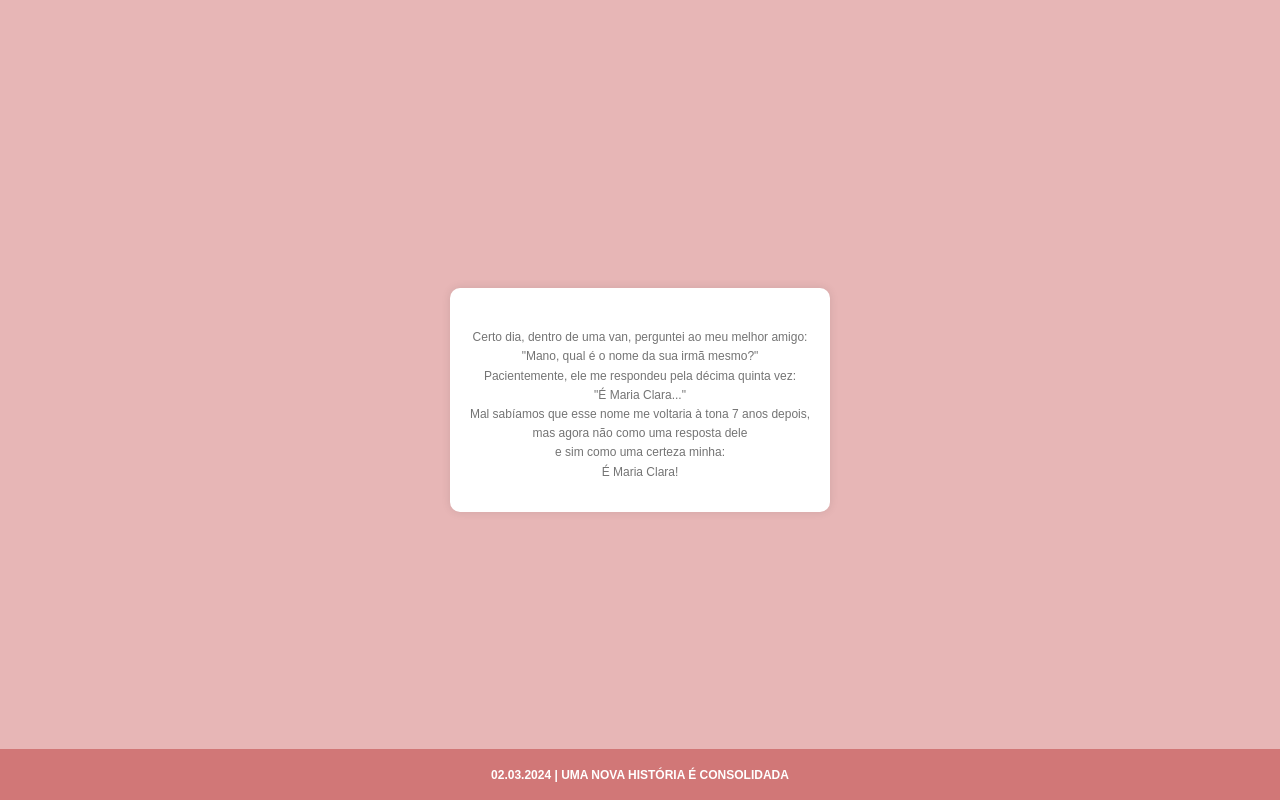
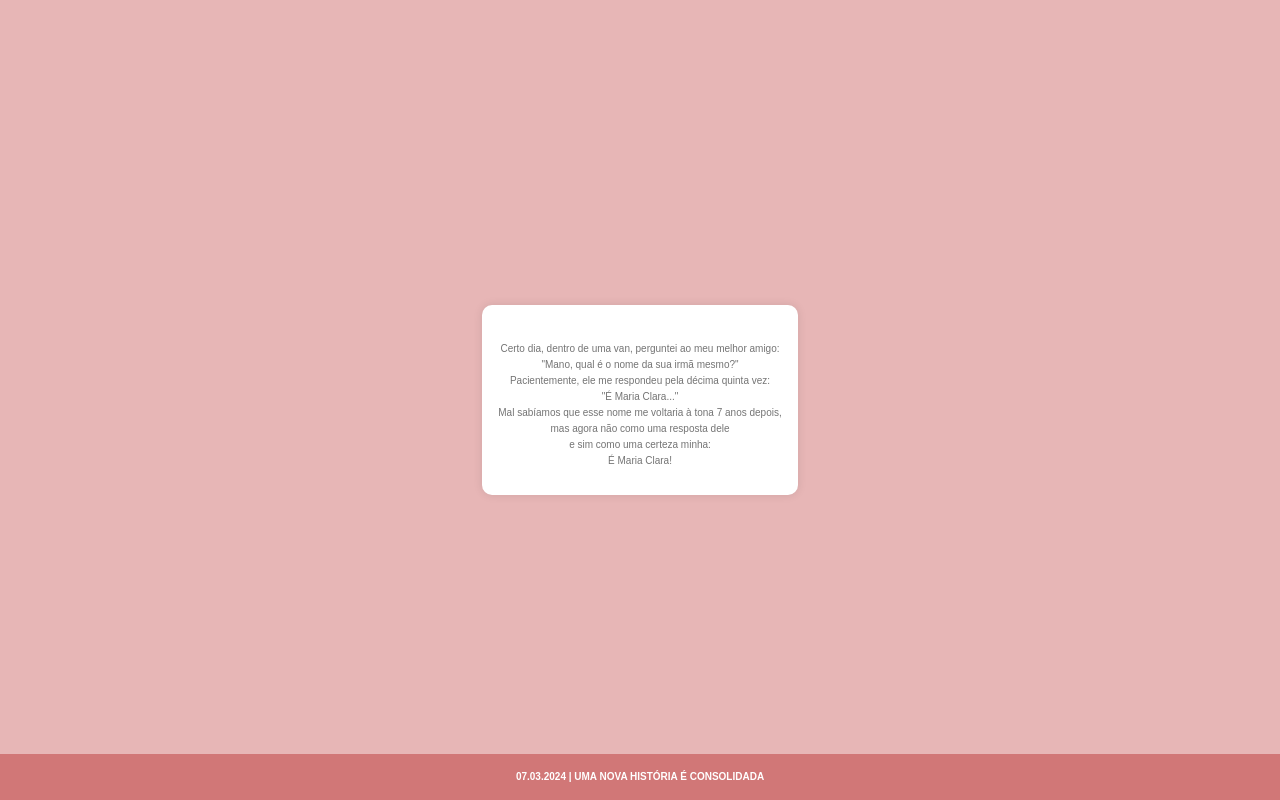
Before and after one commit to httpsHEBERT/Moments, a plain HTML site: page index.html in a window 1280 px wide. Both pictures are taken after a click on the link "Começar". Drawn offline with Linux system fonts and the light colour scheme.

Commit message:
Add files via upload

```diff
--- a/index.html
+++ b/index.html
@@ -11,14 +11,13 @@
       <h1>MOMENTS</h1>
       <p>
         Nossas estrofes guardam mais que palavras, contam a história enigmática
-        do nosso amor: Cada verso é um pedaço entrelaçado <br />
-        da poesia que molda nossas vidas!
+        do nosso amor: Cada verso é um pedaço entrelaçado da poesia que molda nossas vidas!
       </p>
       <p class="signature">De Hebert para Clara</p>
       <a href="#" class="button" id="startButton">Começar</a>
     </div>
     <footer>
-      <p style="color: #fff">02.03.2024 | UMA NOVA HISTÓRIA É CONSOLIDADA</p>
+      <p style="color: #fff">07.03.2024 | UMA NOVA HISTÓRIA É CONSOLIDADA</p>
     </footer>
     <div id="poem" class="hidden">
       <p class="estrofe">...</p>
--- a/styles.css
+++ b/styles.css
@@ -41,7 +41,7 @@ h1 {
 
 p {
   color: #747474;
-  font-size: 12px;
+  font-size: 10px;
   line-height: 1.6;
   margin-bottom: 10px;
 }
@@ -86,9 +86,9 @@ footer {
 }
 
 #poem {
-  max-width: 80%;
+  max-width: 90%;
   margin: auto;
-  padding: 20px;
+  padding: 16px;
   background-color: #fff;
   border-radius: 10px;
   box-shadow: 0px 0px 10px rgba(0, 0, 0, 0.1);
```
